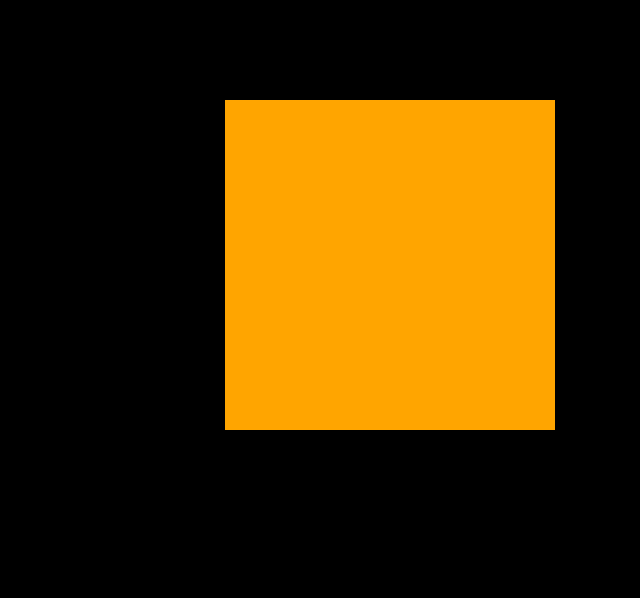
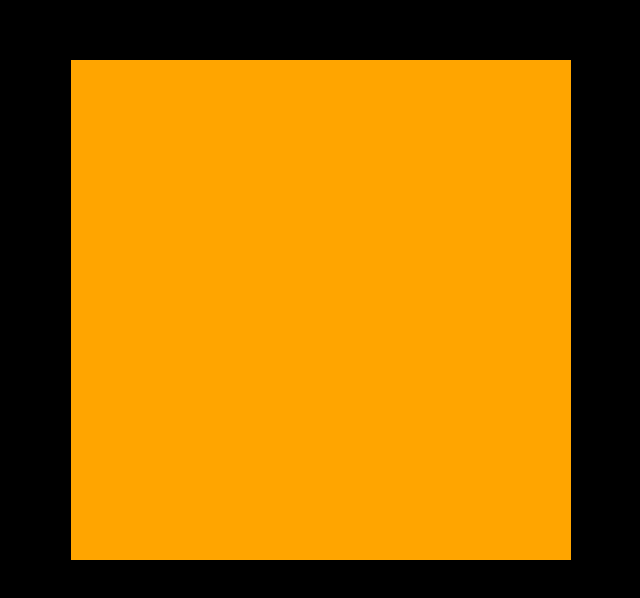
Before and after one commit to zapzor/etch-a-sketch, a plain HTML site: page shell.html in a window 1280 px wide. Shown: the part 140-738 px from the top of the page, without its empty margins (223-863 px from the left). Drawn offline with Linux system fonts and the light colour scheme.

Commit message:
Fixed refresh button so grid no longer extends beyond screen size when entering a large value

```diff
--- a/etch-a-sketch.css
+++ b/etch-a-sketch.css
@@ -4,15 +4,18 @@ background-color:rgb(0, 0, 0);
 
 #container {
 display: grid;
-grid-template-columns: repeat(16, 20px);
-grid-template-rows: repeat(16, 20px);
+width: 100%;
+max-width: 500px;
+height: 100%;
+max-height: 500px;
 position: absolute;
-top: 30%;
-right: 40%;
+top: 25%;
+right: 38%;
+
 }
 
 #btn {
     position: absolute;
-    top: 65%;
-    right: 53%;
+    top: 75%;
+    right: 50%;
 }
--- a/etch-a-sketch.js
+++ b/etch-a-sketch.js
@@ -1,4 +1,4 @@
-//Variables
+//Variables and buttons
 const container = document.querySelector('#container');
 const refresh = document.querySelector('#btn');
 const choose = document.querySelector('#chooze');
@@ -7,9 +7,15 @@ let div;
 makeGridDiv(16)
 //Creates 256 individual divs for 16x16 etch sketch grid
 function makeGridDiv(rowCol) {
+
+    container.setAttribute('style',
+    'grid-template-columns: repeat(' + rowCol + ', 1fr',
+    'grid-template-rows: repeat(' + rowCol + ', 1fr');
+
     for (i = 0; i < rowCol * rowCol; i++) {
         divs = document.createElement('divs');
-        divs.setAttribute('style','width: 30px; height: 30px; background: orange');
+        divs.setAttribute('style',
+        'width: 100%; background: orange');
         divs.addEventListener('mouseover', function(e) {
             e.target.style.backgroundColor = 'white';
         });
@@ -21,15 +27,21 @@ function refreshGrid(){
     document
     .querySelectorAll('divs')
     .forEach((e) => e.parentNode.removeChild(e));
+
     rowCol = prompt('How many squares would you like to use?')
+    container.setAttribute('style',
+    'grid-template-columns: repeat(' + rowCol + ', 1fr',
+    'grid-template-rows: repeat(' + rowCol + ', 1fr');
+
     for (i = 0; i < rowCol * rowCol; i++) {
         if(rowCol <= 100) {
          div = document.createElement('div');
-         div.setAttribute('style','width: 30px; height: 30px; background: orange');
-         div.addEventListener('mouseover', function(e) {
+         div.setAttribute('style',
+         'width: auto; background: orange');
+     div.addEventListener('mouseover', function(e) {
          e.target.style.backgroundColor = 'white';
      })}else {
-         alert('Please choose a number less than (or equal to) 100');
+         alert('Please choose a number less than or equal to 100');
          break;
      }
      container.appendChild(div)
```
